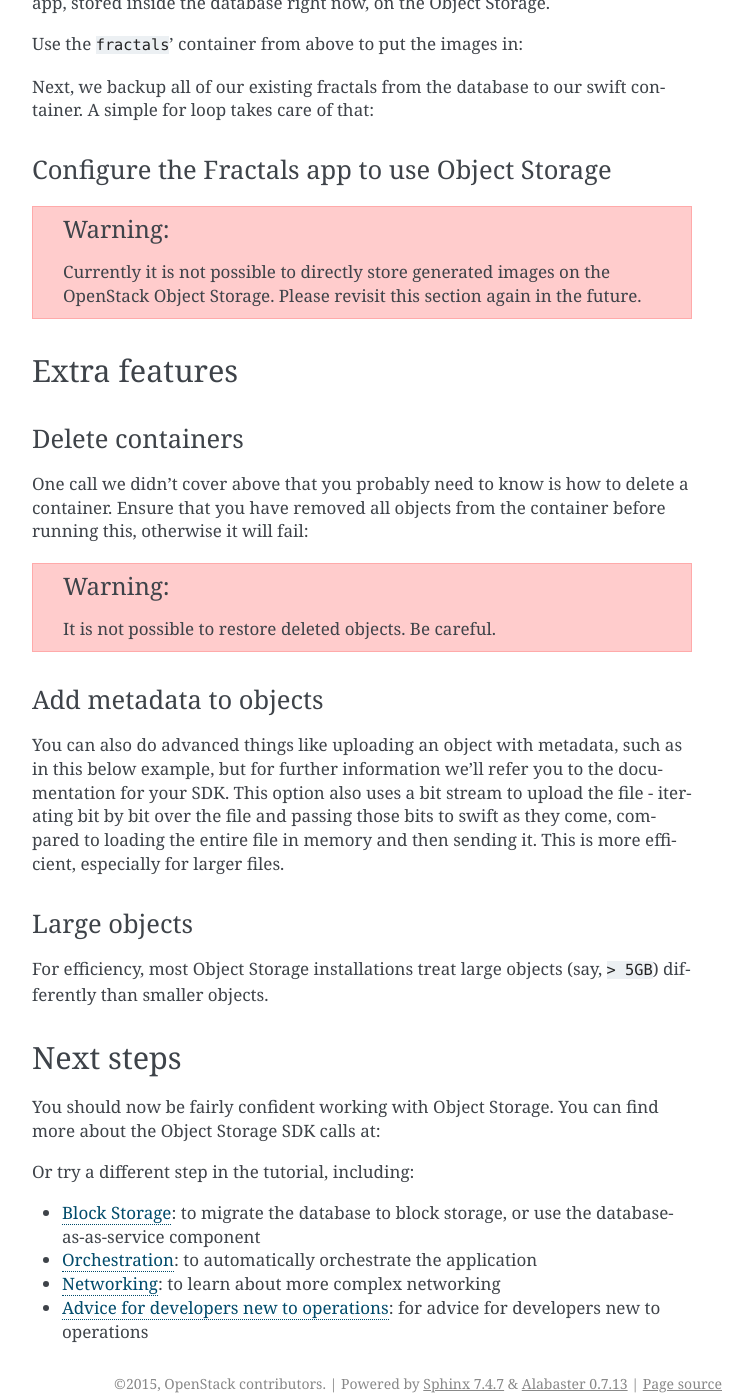
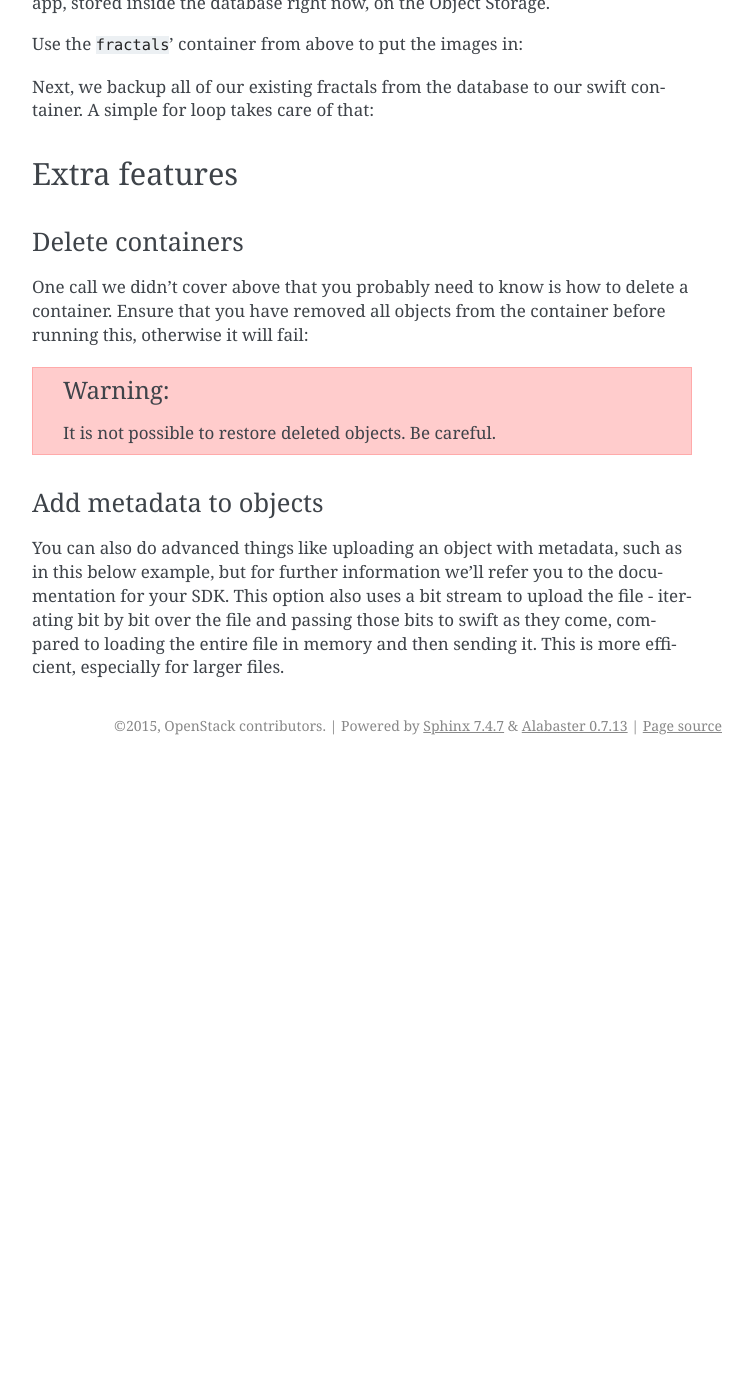
Before and after one commit to Rob-Pait/dreamcloud-docs, a Sphinx documentation site: the page built from firstapp/source/durability.rst, in a window 1280 px wide and 1400 px high, scrolled down 1692 px. Shown: the whole window, without its empty margins (388-1141 px from the left). Built offline with Sphinx 7.4.7, drawn with Linux system fonts in a browser that asks for light colours; pages that are not in the unit, such as notebooks, are missing from menus; after the commit the page ends 2457 px from its top, so only the background shows below that; some of the changed text lies outside the part shown.

```diff
--- a/firstapp/source/durability.rst
+++ b/firstapp/source/durability.rst
@@ -247,14 +313,6 @@ swift container. A simple for loop takes care of that:
 
     .. note:: The example code uses the awesome `Requests library <http://docs.python-requests.org/en/latest/>`_. Ensure that it is installed on your system before trying to run the script above.
 
-
-Configure the Fractals app to use Object Storage
-~~~~~~~~~~~~~~~~~~~~~~~~~~~~~~~~~~~~~~~~~~~~~~~~
-
-.. warning:: Currently it is not possible to directly store generated
-             images on the OpenStack Object Storage. Please revisit
-             this section again in the future.
-
 Extra features
 --------------
 
@@ -292,13 +362,13 @@ This is more efficient, especially for larger files.
 
 .. todo:: It would be nice to have a pointer here to section 9.
 
-Large objects
-~~~~~~~~~~~~~
+.. only:: libcloud
 
-For efficiency, most Object Storage installations treat large objects
-(say, :code:`> 5GB`) differently than smaller objects.
+    Large objects
+    ~~~~~~~~~~~~~
 
-.. only:: libcloud
+    For efficiency, most Object Storage installations treat large objects
+    (say, :code:`> 5GB`) differently than smaller objects.
 
     If you are working with large objects, use the
     :code:`ex_multipart_upload_object` call instead of the simpler
@@ -311,22 +381,3 @@ For efficiency, most Object Storage installations treat large objects
     .. literalinclude:: ../samples/libcloud/durability.py
         :start-after: step-14
         :end-before: step-15
-
-
-Next steps
-----------
-
-You should now be fairly confident working with Object Storage.
-You can find more about the Object Storage SDK calls at:
-
-.. only:: libcloud
-
-    https://libcloud.readthedocs.org/en/latest/storage/api.html
-
-Or try a different step in the tutorial, including:
-
-* :doc:`/block_storage`: to migrate the database to block storage, or use
-  the database-as-as-service component
-* :doc:`/orchestration`: to automatically orchestrate the application
-* :doc:`/networking`: to learn about more complex networking
-* :doc:`/advice`: for advice for developers new to operations
```
Also changed, not shown: other parts of firstapp/source/durability.rst (+78 -0 lines), 1 other file.
